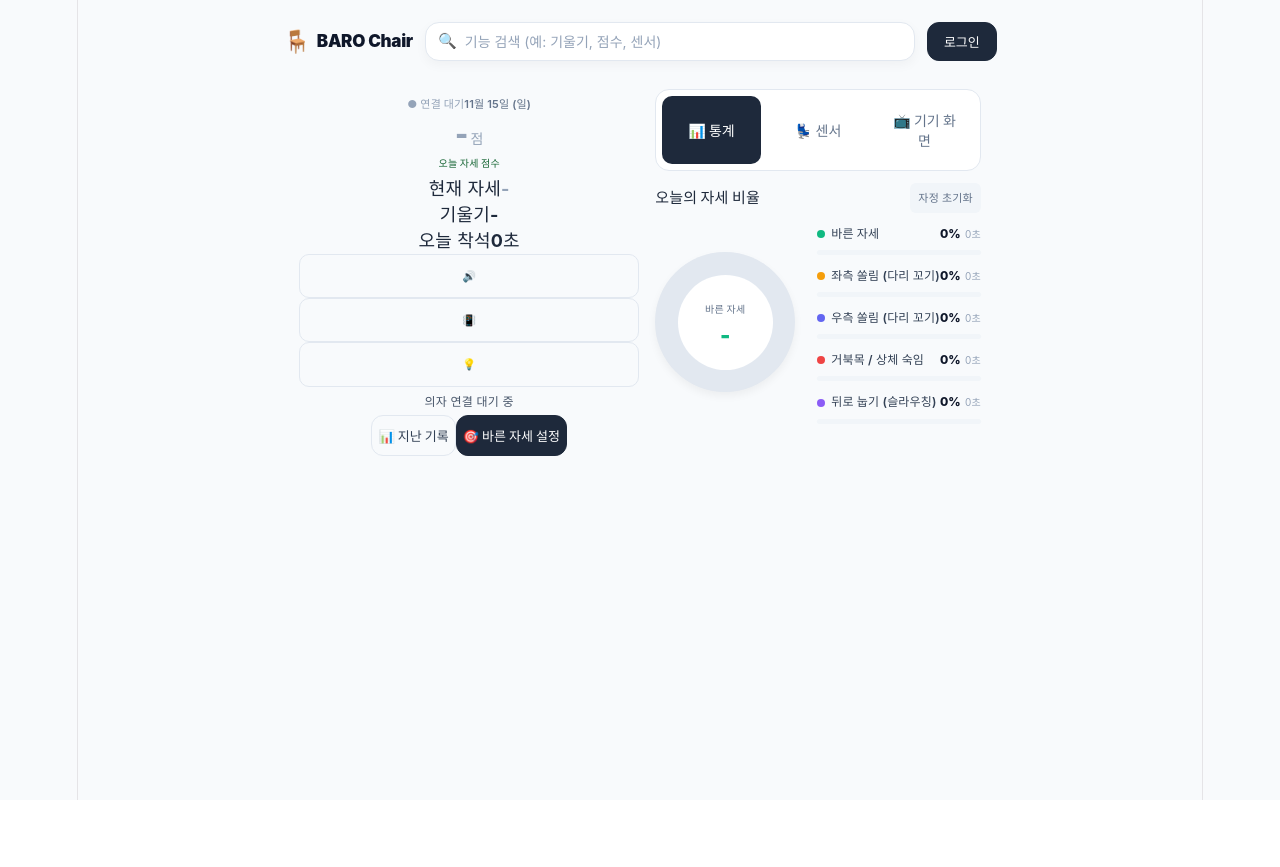
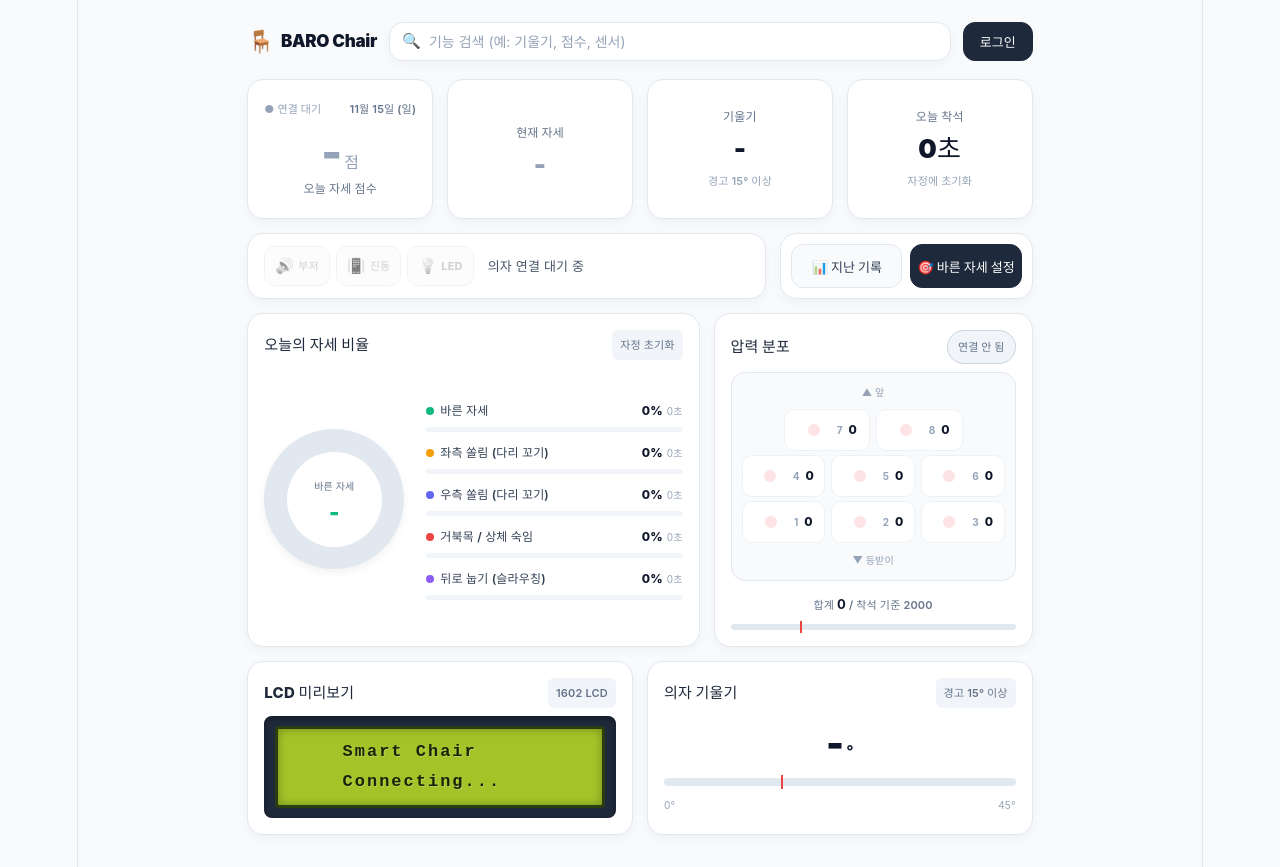
Before and after one commit to chaehunshin99/smart-chair-web, a React (Vite) app: page / in a window 1280 px wide. Before the commit the page ends 800 px from the top, so only its background shows below. Built offline with nearby package versions, Linux system fonts and the light colour scheme.

Commit message:
Update App.jsx

```diff
--- a/src/App.jsx
+++ b/src/App.jsx
@@ -281,7 +281,7 @@ function App() {
 
   const getCircleStyle = (val) => {
     const ratio = Math.min(Math.max((val || 0) / 1023, 0), 1);
-    const size = 18 + ratio * 36;
+    const size = 12 + ratio * 24;
     return {
       width: `${size}px`, height: `${size}px`,
       backgroundColor: `rgba(239, 68, 68, ${(0.15 + ratio * 0.85).toFixed(2)})`,
@@ -490,7 +490,7 @@ function App() {
 
   const runAction = (item) => {
     const [type, arg] = item.action.split(':');
-    if (type === 'tab') { setActiveTab(arg); scrollAndHighlight('card-tabs'); }
+    if (type === 'tab') { setActiveTab(arg); scrollAndHighlight({ statistics: 'tile-stats', heatmap: 'tile-heatmap', device: 'card-lcd' }[arg] || 'card-tabs'); }
     else if (type === 'modal') { if (arg === 'history') handleOpenYearView(); else if (arg === 'calibrate') openCalibModal(); }
     else if (type === 'scroll') scrollAndHighlight(arg);
     else if (type === 'device') { setActiveTab('device'); scrollAndHighlight(arg); }
@@ -632,67 +632,63 @@ function App() {
         </div>
       )}
 
-      <main className="dashboard">
-        {/* ===================== 왼쪽: 요약 카드 하나 ===================== */}
-        <section className="col-left">
-          <div className={`summary-card${alertType ? ' alerting' : ''}`}>
-            <div className="summary-top">
-              <span className={`live-dot ${isConnected ? 'active' : 'inactive'}`}>● {isConnected ? '실시간 연결' : '연결 대기'}</span>
+      <main className="bento">
+        {/* ── 1줄: 핵심 숫자 4칸 ── */}
+        <div id="sum-score" className={`tile tile-score${alertType ? ' alerting' : ''}${hl('sum-score')}`}>
+          <div className="tile-head">
+            <span className={`live-dot ${isConnected ? 'active' : 'inactive'}`}>● {isConnected ? '실시간' : '연결 대기'}</span>
             <span className="date-small">{todayDate}</span>
           </div>
-
-            <div id="sum-score" className={`score-block${hl('sum-score')}`}>
           <div className="score-number" style={{ color: healthScore >= 80 ? '#059669' : healthScore >= 60 ? '#d97706' : isConnected && totalSeconds > 0 ? '#dc2626' : '#94a3b8' }}>
             {isConnected && totalSeconds > 0 ? healthScore : '-'}<span className="score-unit">점</span>
           </div>
-              <div className="score-label">오늘 자세 점수</div>
+          <div className="tile-label">오늘 자세 점수</div>
         </div>
 
-            <div className="mini-stats">
-              <div id="sum-posture" className={`mini-stat${hl('sum-posture')}`}>
-                <span className="mini-label">현재 자세</span>
-                <strong style={{ color: !isConnected ? '#94a3b8' : isSitting ? POSTURE_TYPES[currentPosture]?.color : '#64748b' }}>
+        <div id="sum-posture" className={`tile tile-mini${hl('sum-posture')}`}>
+          <span className="tile-label">현재 자세</span>
+          <strong className="mini-value" style={{ color: !isConnected ? '#94a3b8' : isSitting ? POSTURE_TYPES[currentPosture]?.color : '#64748b' }}>
             {!isConnected ? '-' : isSitting ? (POSTURE_TYPES[currentPosture]?.name || '').split(' (')[0].split(' / ')[0] : '빈 의자'}
           </strong>
-              </div>
-              <div className="mini-stat">
-                <span className="mini-label">기울기</span>
-                <strong style={{ color: isTiltOver ? '#dc2626' : undefined }}>{isConnected ? `${angle.toFixed(1)}°` : '-'}</strong>
-              </div>
-              <div id="sum-sit" className={`mini-stat${hl('sum-sit')}`}>
-                <span className="mini-label">오늘 착석</span>
-                <strong>{formatTime(sitSeconds)}</strong>
-              </div>
+          {isConnected && aiModel && <span className="mini-sub">🤖 AI 판단</span>}
         </div>
 
-            <div id="sum-alerts" className={`alert-row${hl('sum-alerts')}`}>
+        <div className={`tile tile-mini${isTiltOver ? ' warn' : ''}`}>
+          <span className="tile-label">기울기</span>
+          <strong className="mini-value" style={{ color: isTiltOver ? '#dc2626' : undefined }}>{isConnected ? `${angle.toFixed(1)}°` : '-'}</strong>
+          <span className="mini-sub">경고 {tiltAlarmAngle}° 이상</span>
+        </div>
+
+        <div id="sum-sit" className={`tile tile-mini${hl('sum-sit')}`}>
+          <span className="tile-label">오늘 착석</span>
+          <strong className="mini-value">{formatTime(sitSeconds)}</strong>
+          <span className="mini-sub">자정에 초기화</span>
+        </div>
+
+        {/* ── 2줄: 알림 상태 + 빠른 실행 ── */}
+        <div id="sum-alerts" className={`tile tile-alert${alertType ? ' alerting' : ''}${hl('sum-alerts')}`}>
           <div className="alert-chips">
-                <span className={`alert-chip${isBuzzerOn ? ' on buzzer' : ''}`} title="부저">🔊</span>
-                <span className={`alert-chip${isMotorOn ? ' on motor' : ''}`} title="진동">📳</span>
-                <span className={`alert-chip${isLedOn ? ' on led' : ''}`} title="LED">💡</span>
+            <span className={`alert-chip${isBuzzerOn ? ' on buzzer' : ''}`}>🔊<em>부저</em></span>
+            <span className={`alert-chip${isMotorOn ? ' on motor' : ''}`}>📳<em>진동</em></span>
+            <span className={`alert-chip${isLedOn ? ' on led' : ''}`}>💡<em>LED</em></span>
           </div>
           <span className="alert-message">{alertMessage}</span>
         </div>
 
-            {isConnected && aiModel && <div className="ai-badge">🤖 랜덤 포레스트 AI로 자세 판단 중</div>}
-          </div>
-
-          <div className="action-row">
+        <div className="tile tile-actions">
           <button className="action-btn" onClick={handleOpenYearView}>📊 지난 기록</button>
           <button className="action-btn primary" onClick={openCalibModal}>🎯 바른 자세 설정</button>
         </div>
-        </section>
 
-        {/* ===================== 오른쪽: 탭 ===================== */}
-        <section className="col-right">
-          <div id="card-tabs" className={`tab-navigation${hl('card-tabs')}`}>
+        {/* ── 모바일 전용 탭 (PC에서는 아래 카드가 한 화면에 다 보임) ── */}
+        <div id="card-tabs" className={`tab-navigation mobile-only${hl('card-tabs')}`}>
           <button className={`tab-btn ${activeTab === 'statistics' ? 'active' : ''}`} onClick={() => setActiveTab('statistics')}>📊 통계</button>
           <button className={`tab-btn ${activeTab === 'heatmap' ? 'active' : ''}`} onClick={() => setActiveTab('heatmap')}>💺 센서</button>
-            <button className={`tab-btn ${activeTab === 'device' ? 'active' : ''}`} onClick={() => setActiveTab('device')}>📺 기기 화면</button>
+          <button className={`tab-btn ${activeTab === 'device' ? 'active' : ''}`} onClick={() => setActiveTab('device')}>📺 기기</button>
         </div>
 
-          {activeTab === 'statistics' && (
-            <div className="panel-card">
+        {/* ── 3줄: 통계 + 센서 ── */}
+        <div id="tile-stats" className={`tile tile-stats${activeTab !== 'statistics' ? ' m-hidden' : ''}${hl('tile-stats')}`}>
           <div className="card-title-bar"><h3>오늘의 자세 비율</h3><span className="card-tag">자정 초기화</span></div>
           <div className="stats-layout">
             <div className="donut-chart" style={donutChartStyle}>
@@ -714,49 +710,37 @@ function App() {
             </div>
           </div>
         </div>
-          )}
 
-          {activeTab === 'heatmap' && (
-            <div className="panel-card">
+        <div id="tile-heatmap" className={`tile tile-heatmap${activeTab !== 'heatmap' ? ' m-hidden' : ''}${hl('tile-heatmap')}`}>
           <div className="card-title-bar">
-                <h3>압력 분포 (8채널)</h3>
+            <h3>압력 분포</h3>
             <span className={`status-pill ${isConnected && isSitting ? 'sitting' : 'empty'}`}>{isConnected && isSitting ? '착석 중' : isConnected ? '빈 의자' : '연결 안 됨'}</span>
           </div>
-              <div className="chair-visual-container">
-                <div className="seat-front-label">▲ 앞쪽 (무릎)</div>
-                <div className="actual-seat-cushion">
-                  {[{ cls: 'front-row', chs: [6, 7] }, { cls: 'center-row', chs: [3, 4, 5] }, { cls: 'rear-row', chs: [0, 1, 2] }].map((row) => (
-                    <div key={row.cls} className={`sensor-row ${row.cls}`}>
-                      {row.chs.map((ch) => (
-                        <div key={ch} id={`sensor-node-${ch}`} className={`sensor-node${hl(`sensor-node-${ch}`)}`}>
-                          <span className="node-id">{ch + 1}번 {SENSORS[ch].pos}</span>
+          <div className="seat-grid">
+            <span className="seat-edge">▲ 앞</span>
+            {[[6, 7], [3, 4, 5], [0, 1, 2]].map((chs, r) => (
+              <div key={r} className={`seat-row cols-${chs.length}`}>
+                {chs.map((ch) => (
+                  <div key={ch} id={`sensor-node-${ch}`} className={`seat-cell${hl(`sensor-node-${ch}`)}`} title={`${ch + 1}번 ${SENSORS[ch].pos}`}>
                     <div className="circle-socket"><div className="pressure-circle" style={getCircleStyle(pressures[ch])}></div></div>
-                          <strong className="node-val">{pressures[ch]}</strong>
+                    <span className="cell-text"><b>{ch + 1}</b> {pressures[ch]}</span>
                   </div>
                 ))}
               </div>
             ))}
+            <span className="seat-edge">▼ 등받이</span>
           </div>
-                <div className="seat-rear-label">▼ 뒤쪽 (등받이)</div>
-              </div>
-              <div className="heatmap-compact-footer">
-                <span className="total-title">압력 합계 <strong>{pressureSum}</strong> · 착석 기준 {sitThreshold}</span>
+          <div className="heat-footer">
+            <span className="total-title">합계 <strong>{pressureSum}</strong> / 착석 기준 {sitThreshold}</span>
             <div className="threshold-bar-bg">
               <div className="threshold-bar-fill" style={{ width: `${Math.min(pressureSum / PRESSURE_MAX_SUM, 1) * 100}%`, backgroundColor: isConnected && isSitting ? '#ef4444' : '#94a3b8' }}></div>
               <div className="threshold-marker" style={{ left: `${Math.min(sitThreshold / PRESSURE_MAX_SUM, 1) * 100}%` }}></div>
             </div>
-                <div className="circle-mini-legend">
-                  <span><span className="mini-dot dot-high"></span> 강함 700+</span>
-                  <span><span className="mini-dot dot-mid"></span> 보통 300~699</span>
-                  <span><span className="mini-dot dot-low"></span> 약함 ~299</span>
           </div>
         </div>
-            </div>
-          )}
 
-          {activeTab === 'device' && (
-            <div className="panel-card">
-              <div id="card-lcd" className={`device-section${hl('card-lcd')}`}>
+        {/* ── 4줄: LCD + 기울기 게이지 ── */}
+        <div id="card-lcd" className={`tile tile-lcd${activeTab !== 'device' ? ' m-hidden' : ''}${hl('card-lcd')}`}>
           <div className="card-title-bar"><h3>LCD 미리보기</h3><span className="card-tag">1602 LCD</span></div>
           <div className="lcd-screen-frame">
             <div className="lcd-bezel-1602">
@@ -765,7 +749,8 @@ function App() {
             </div>
           </div>
         </div>
-              <div id="card-tilt" className={`device-section${hl('card-tilt')}`}>
+
+        <div id="card-tilt" className={`tile tile-tilt${activeTab !== 'device' ? ' m-hidden' : ''}${hl('card-tilt')}`}>
           <div className="card-title-bar"><h3>의자 기울기</h3><span className={`card-tag${isTiltOver ? ' danger' : ''}`}>경고 {tiltAlarmAngle}° 이상</span></div>
           <div className="tilt-value" style={{ color: isTiltOver ? '#dc2626' : '#0f172a' }}>{isConnected ? angle.toFixed(1) : '-'}<span>°</span></div>
           <div className="tilt-bar-bg">
@@ -774,10 +759,8 @@ function App() {
           </div>
           <div className="tilt-scale"><span>0°</span><span>{TILT_GAUGE_MAX}°</span></div>
         </div>
-            </div>
-          )}
-        </section>
       </main>
+
 
       {/* ===================== 모달 ===================== */}
       {authModal && (
```
Lines whose indentation alone changed are shown as unchanged.
